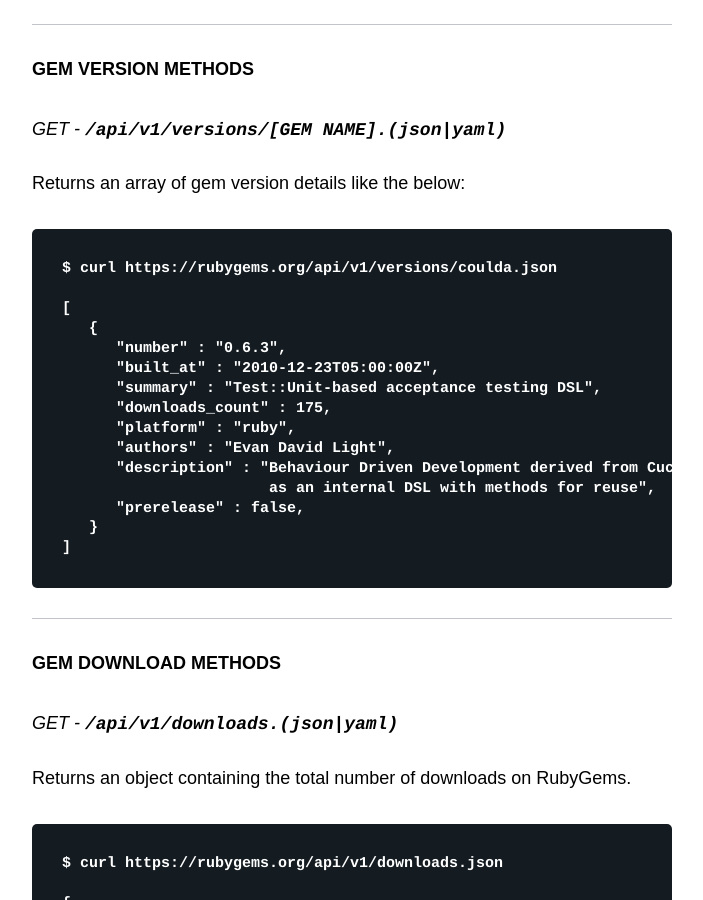
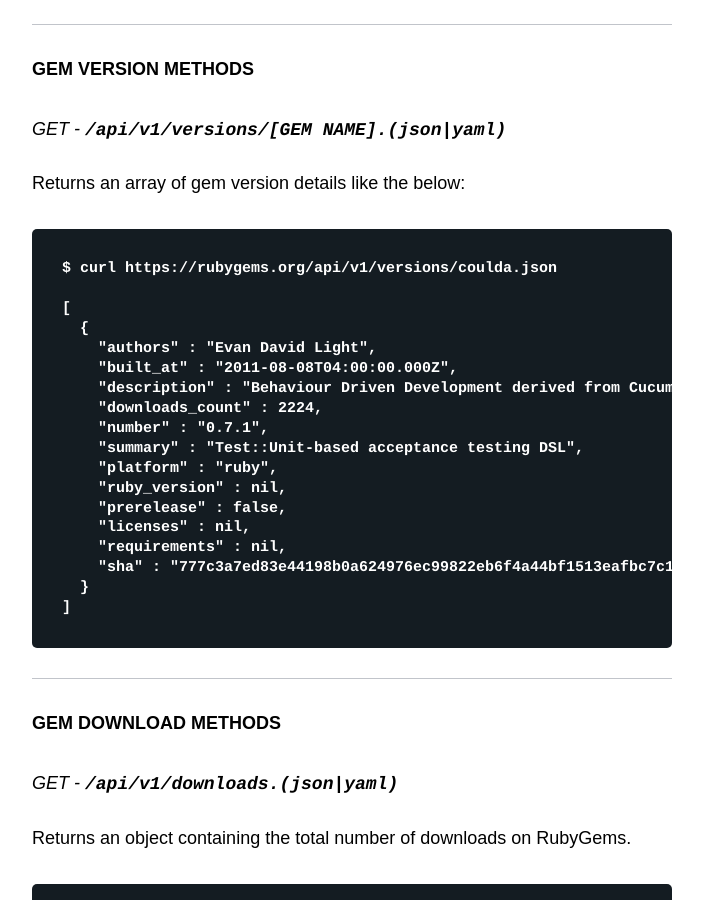
Before and after one commit to radar/guides, a Jekyll site: the page built from rubygems-org-api.md, in a window 1280 px wide and 900 px high, scrolled down 4712 px. Shown: the whole window, without its empty margins (438-1141 px from the left). Built offline with Jekyll 4.4.1, drawn with Linux system fonts in a browser that asks for light colours; nearby versions of some CDN libraries.

Commit message:
Update GET versions json output.

```diff
--- a/rubygems-org-api.md
+++ b/rubygems-org-api.md
@@ -176,17 +176,20 @@ Returns an array of gem version details like the below:
     $ curl https://rubygems.org/api/v1/versions/coulda.json
 
     [
-       {
-          "number" : "0.6.3",
-          "built_at" : "2010-12-23T05:00:00Z",
-          "summary" : "Test::Unit-based acceptance testing DSL",
-          "downloads_count" : 175,
-          "platform" : "ruby",
-          "authors" : "Evan David Light",
-          "description" : "Behaviour Driven Development derived from Cucumber but
-                           as an internal DSL with methods for reuse",
-          "prerelease" : false,
-       }
+      {
+        "authors" : "Evan David Light",
+        "built_at" : "2011-08-08T04:00:00.000Z",
+        "description" : "Behaviour Driven Development derived from Cucumber but as an internal DSL with methods for reuse",
+        "downloads_count" : 2224,
+        "number" : "0.7.1",
+        "summary" : "Test::Unit-based acceptance testing DSL",
+        "platform" : "ruby",
+        "ruby_version" : nil,
+        "prerelease" : false,
+        "licenses" : nil,
+        "requirements" : nil,
+        "sha" : "777c3a7ed83e44198b0a624976ec99822eb6f4a44bf1513eafbc7c13997cd86c"
+      }
     ]
 
 Gem Download Methods
```
